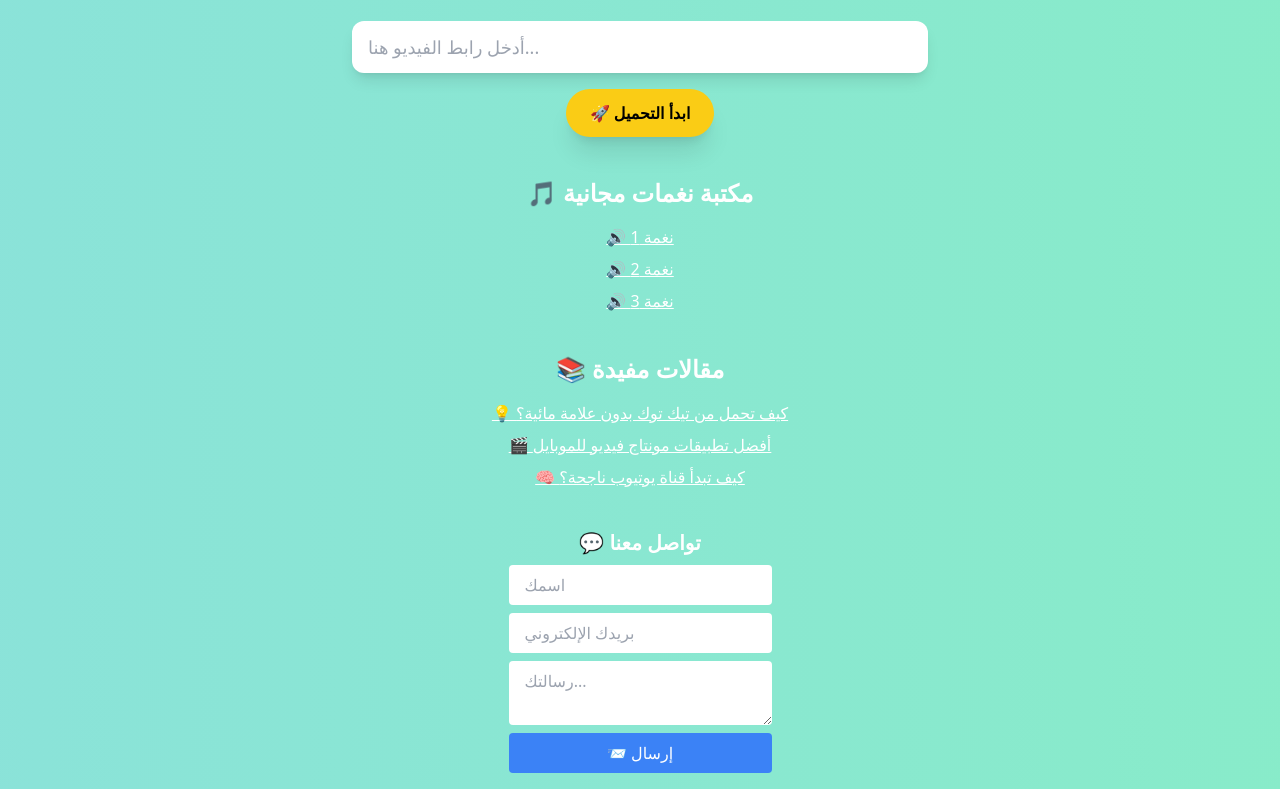
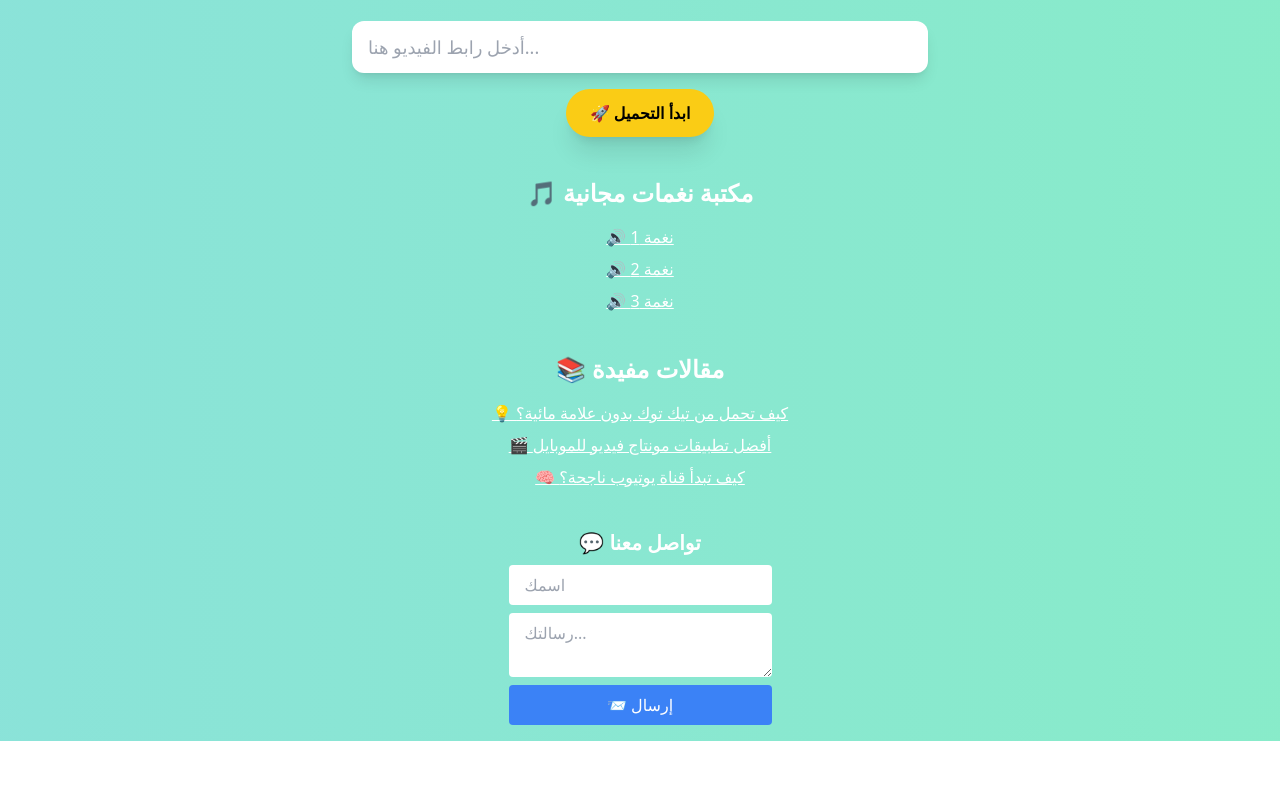
Before and after one commit to karasfathy/-, a plain HTML site: page index.html in a window 1280 px wide. Shown: the part 139-928 px from the top of the page. After the commit the page ends 880 px from the top, so only its background shows below. Drawn offline with nearby package versions, Linux system fonts and the light colour scheme.

Commit message:
Update index.html
Signed-off-by: karasfathy <farhykaras554422@gmail.com>

```diff
--- a/index.html
+++ b/index.html
@@ -109,7 +109,7 @@
 <!-- ✅ نموذج التواصل -->
 <form id="contactForm" class="flex flex-col space-y-2">
   <input type="text" name="name" placeholder="اسمك" required class="px-4 py-2 rounded text-black">
-  <input type="email" name="email" placeholder="بريدك الإلكتروني" required class="px-4 py-2 rounded text-black">
+
   <textarea name="message" placeholder="رسالتك..." required class="px-4 py-2 rounded text-black"></textarea>
   <button type="submit" class="bg-blue-500 text-white px-4 py-2 rounded">📨 إرسال</button>
 </form>
```
